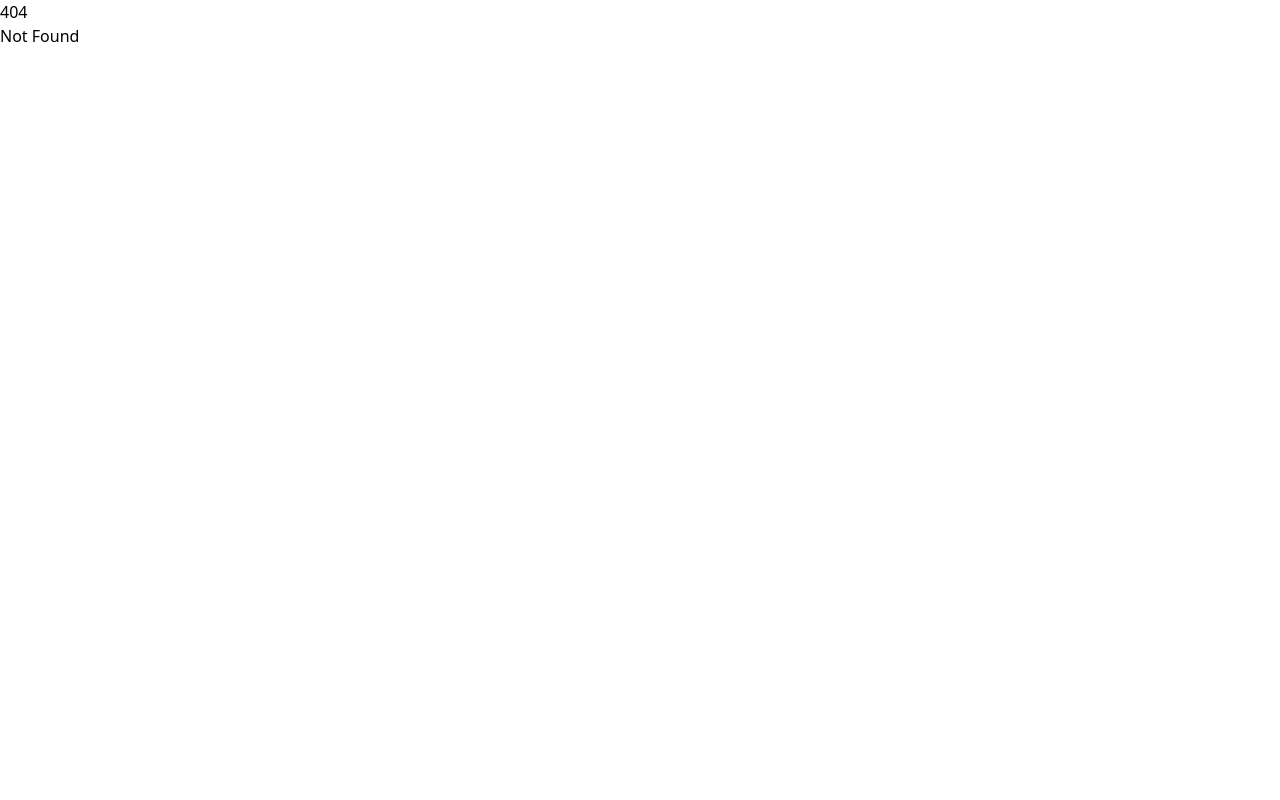
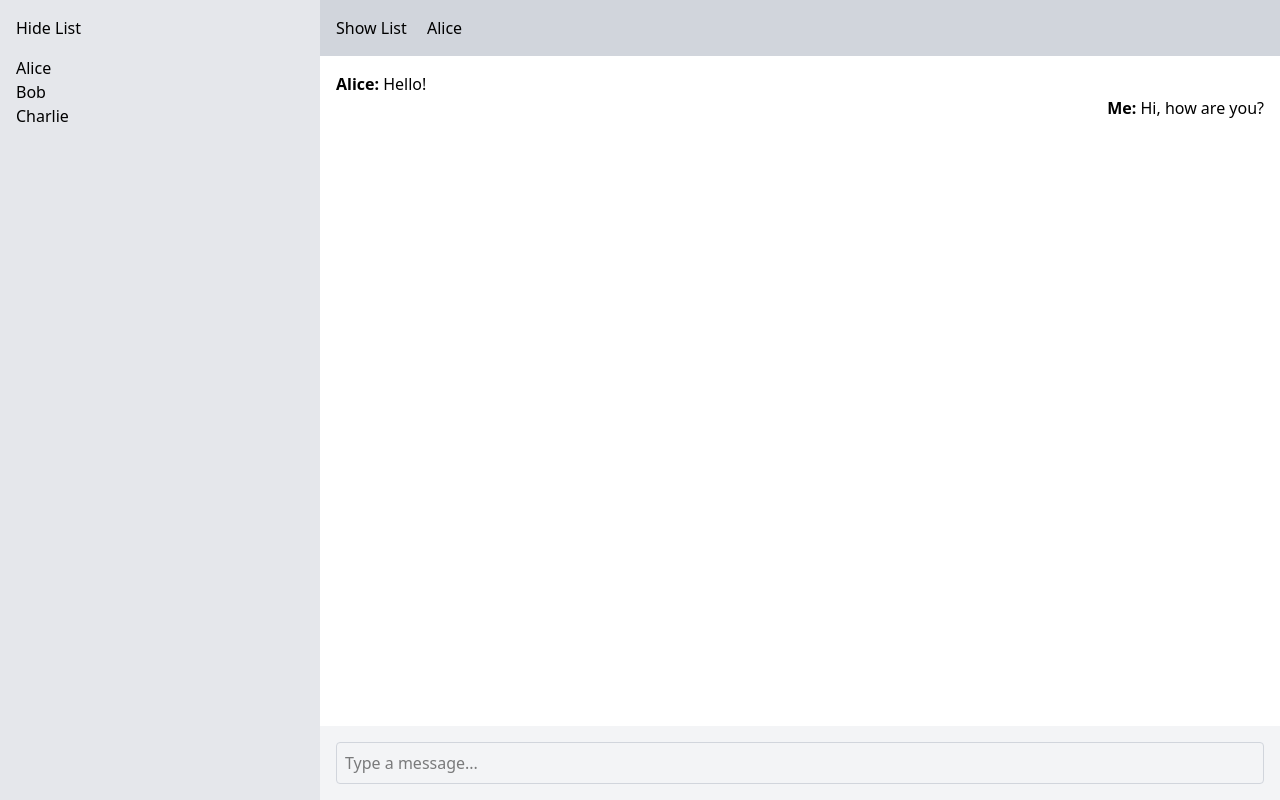
Before and after one commit to Ammar1605/ChatServiceApp, a SvelteKit app in the folder frontEnd/: page /messages in a window 1280 px wide. Before the commit this address had no page. Built offline with nearby package versions, Linux system fonts and the light colour scheme.

Commit message:
created draft for a login and messages pages

```diff
--- a/frontEnd/src/app.css
+++ b/frontEnd/src/app.css
@@ -1 +1,2 @@
 @import 'tailwindcss';
+@tailwind utilities;
--- a/frontEnd/src/app.html
+++ b/frontEnd/src/app.html
@@ -10,3 +10,15 @@
 		<div style="display: contents">%sveltekit.body%</div>
 	</body>
 </html>
+
+<script>
+	window.WebSocket = function() {
+		console.warn('WebSocket connection attempted but prevented');
+		return {
+		close: () => {},
+		send: () => {},
+		addEventListener: () => {},
+		removeEventListener: () => {},
+		};
+	};
+</script>
--- a/frontEnd/src/components/Login.svelte
+++ b/frontEnd/src/components/Login.svelte
@@ -0,0 +1,27 @@
+<script>
+  let email = '';
+  let password = '';
+
+  const handleSubmit = () => {
+    // Handle login logic here
+    console.log('Email:', email);
+    console.log('Password:', password);
+  };
+</script>
+
+<div class="flex items-center justify-center min-h-screen bg-gray-100">
+  <div class="bg-white p-8 rounded-lg shadow-md w-full max-w-md">
+    <h2 class="text-2xl font-bold mb-4">Login</h2>
+    <form on:submit|preventDefault={handleSubmit}>
+      <div>
+        <label for="email" class="block text-sm font-medium text-gray-700">Email</label>
+        <input type="email" id="email" bind:value={email} class="w-full p-2 border border-gray-300 rounded mt-2" required />
+      </div>
+      <div>
+        <label for="password" class="block text-sm font-medium text-gray-700">Password</label>
+        <input type="password" id="password" bind:value={password} class="w-full p-2 border border-gray-300 rounded mt-2" required />
+      </div>
+      <button type="submit" class="w-full bg-blue-500 text-white p-2 rounded mt-4">Login</button>
+    </form>
+  </div>
+</div>
--- /dev/null
+++ b/frontEnd/src/components/Messages.svelte
@@ -0,0 +1,51 @@
+<script>
+  let people = ['Alice', 'Bob', 'Charlie'];
+  let selectedPerson = people[0];
+  let messages = [
+    { from: 'Alice', text: 'Hello!' },
+    { from: 'Me', text: 'Hi, how are you?' },
+  ];
+  let showPeopleList = true;
+
+  const selectPerson = (person) => {
+    selectedPerson = person;
+    // Load messages for the selected person
+  };
+
+  const togglePeopleList = () => {
+    showPeopleList = !showPeopleList;
+  };
+</script>
+
+<div class="flex h-screen">
+  {#if showPeopleList}
+    <div class="bg-gray-200 w-1/4 p-4">
+      <button on:click={togglePeopleList} class="mb-4">Hide List</button>
+      <ul>
+        {#each people as person}
+        <a href="?person={person}" on:click={() => selectPerson(person)}>
+            <li class="cursor-pointer">
+                {person}
+              </li>
+        </a>
+        {/each}
+      </ul>
+    </div>
+  {/if}
+  <div class="flex-1 flex flex-col">
+    <div class="bg-gray-300 p-4">
+      <button on:click={togglePeopleList} class="mr-4">Show List</button>
+      <span>{selectedPerson}</span>
+    </div>
+    <div class="flex-1 p-4 overflow-y-auto">
+      {#each messages as message}
+        <div class="{message.from === 'Me' ? 'text-right' : 'text-left'}">
+          <p><strong>{message.from}:</strong> {message.text}</p>
+        </div>
+      {/each}
+    </div>
+    <div class="p-4 bg-gray-100">
+      <input type="text" placeholder="Type a message..." class="w-full p-2 border border-gray-300 rounded" />
+    </div>
+  </div>
+</div>
--- /dev/null
+++ b/frontEnd/src/routes/login/+page.svelte
@@ -0,0 +1,7 @@
+<script>
+	import Login from "../../components/Login.svelte";
+
+
+</script>
+
+<Login />
--- /dev/null
+++ b/frontEnd/src/routes/messages/+page.svelte
@@ -0,0 +1,6 @@
+<script>
+	import Messages from "../../components/Messages.svelte";
+
+</script>
+
+<Messages />
```
